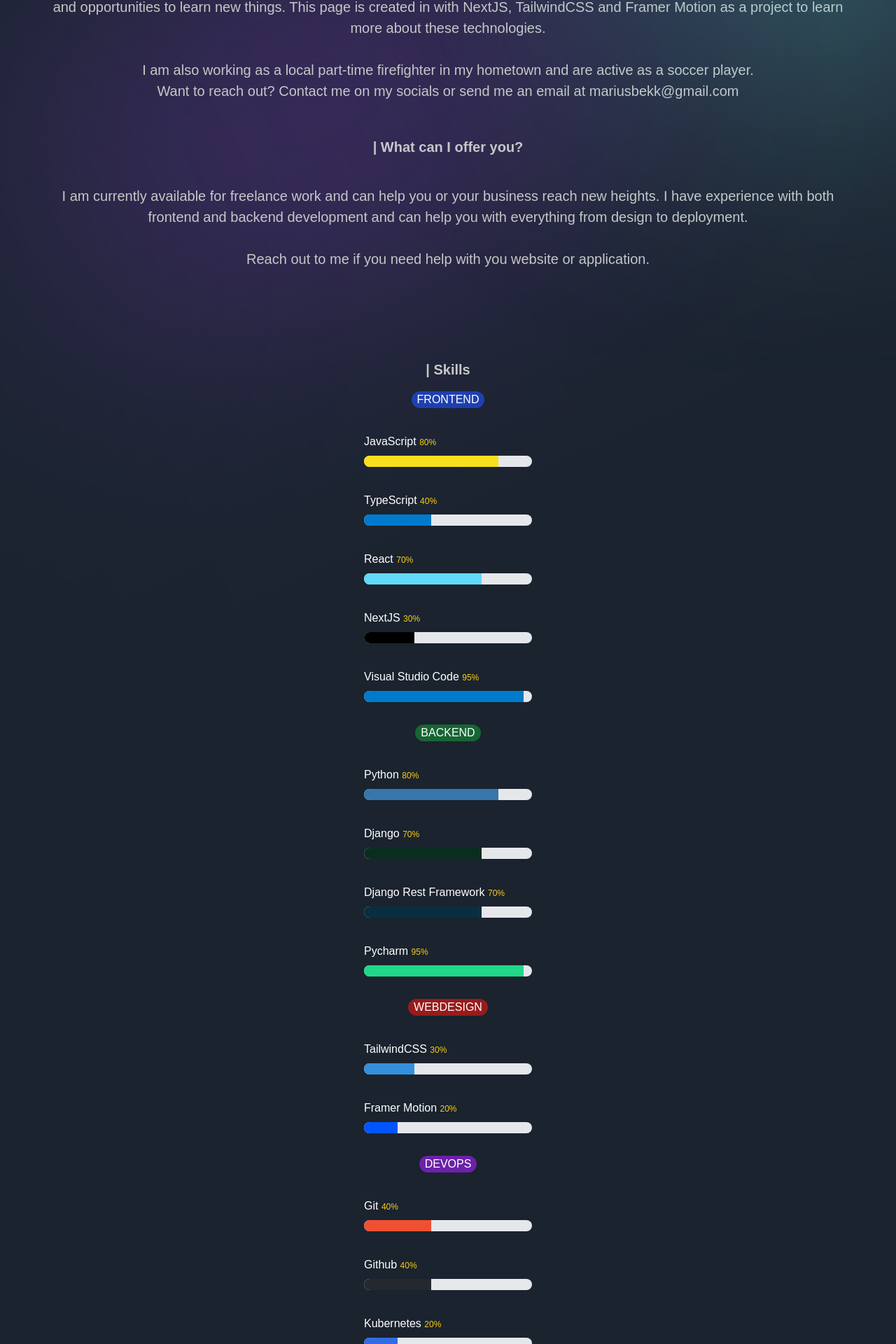
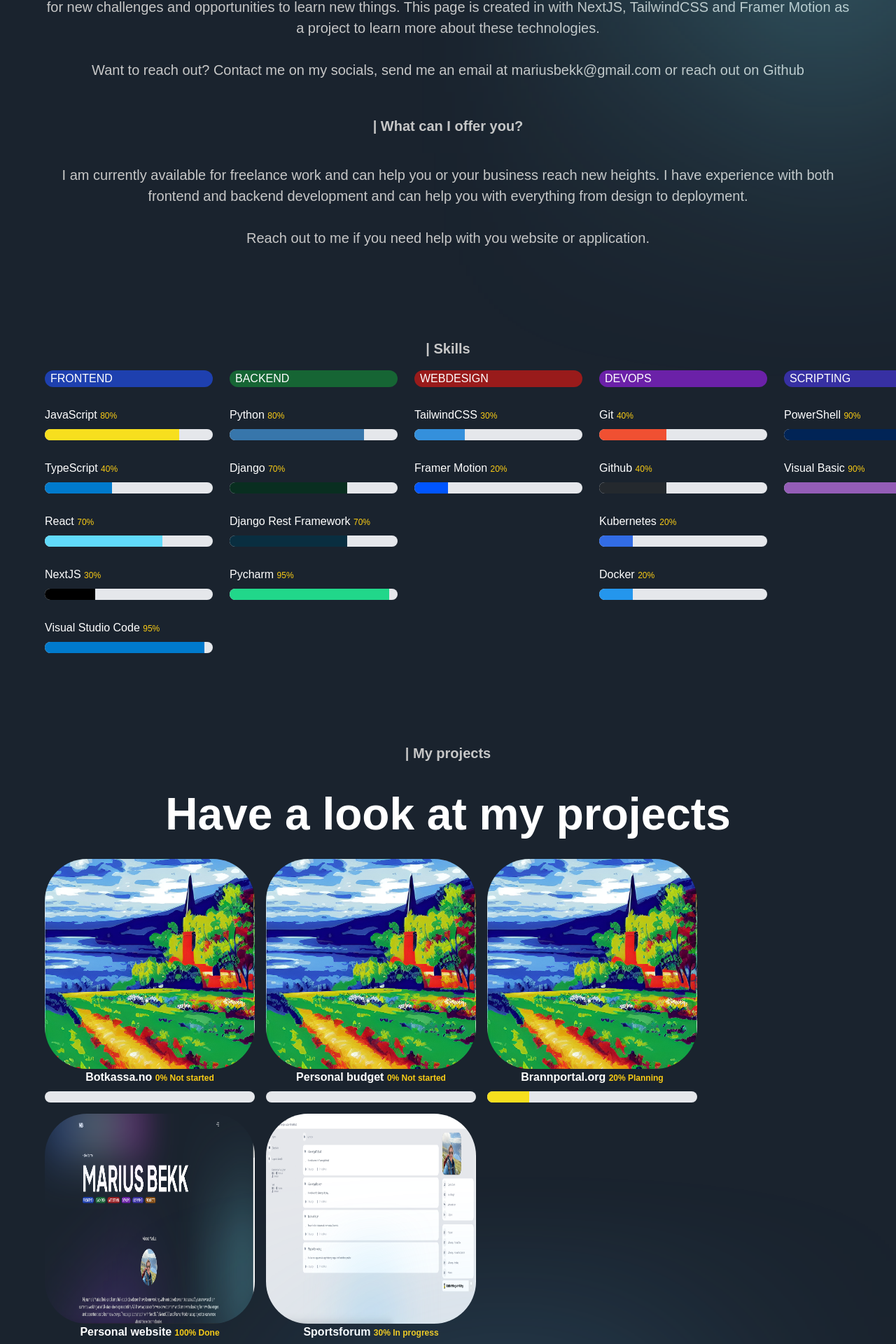
Before and after one commit to CynicalDuck/mariusbekk.no, a Next.js app: page / in a window 1280 px wide. Shown: the part 871-2791 px from the top of the page at 70% size. Built offline with nearby package versions, Linux system fonts and the light colour scheme; a web font is replaced by a local one.

Commit message:
Updatet views and projects

```diff
--- a/app/page.js
+++ b/app/page.js
@@ -7,12 +7,10 @@
     <Hero />
     <div className="relative">
       <About />
-      <div className="gradient-03 z-0" />
       <Skills />
     </div>
     <div className="relative">
       <Projects />
-      <div className="gradient-04 z-0" />
     </div>
     <Footer />
   </div>
--- a/components/Navbar.jsx
+++ b/components/Navbar.jsx
@@ -12,7 +12,6 @@
     whileInView="show"
     className={`${styles.xPaddings} py-8 relative`}
   >
-    <div className="absolute w-[50%] inset-0 gradient-01" />
     <div className={`${styles.innerWidth} mx-auto flex justify-between gap-8`}>
       <img src="/logo.svg" alt="logo" className="w-24" />
     </div>
--- a/components/ProjectsCard.jsx
+++ b/components/ProjectsCard.jsx
@@ -1,22 +1,15 @@
 "use client";
-
-import { motion } from "framer-motion";
-
-import styles from "../styles";
 import { fadeIn } from "../utils/motion";
 
 const ProjectsCard = ({
-  id,
   imgUrl,
   title,
   index,
-  active,
-  handleClick,
   barPercentage,
   barColor,
   description,
 }) => (
-  <motion.div
+  <div
     variants={fadeIn("right", "spring", index * 0.5, 0.75)}
     className={`flex flex-col place-items-center gap-4`}
   >
@@ -24,7 +17,7 @@
       <img
         src={imgUrl}
         alt={title}
-        className="w-[300px] h-[300px] rounded-[60px] object-cover"
+        className="w-[300px] h-[300px] rounded-[60px] object-content"
       />
 
       <h1 className="text-white font-semibold text-center">
@@ -53,7 +46,7 @@
         {description}
       </div>
     </div>
-  </motion.div>
+  </div>
 );
 
 export default ProjectsCard;
--- a/constants/index.js
+++ b/constants/index.js
@@ -4,7 +4,7 @@
     imgUrl: "/banner_1.jpeg",
     title: "Botkassa.no",
     description:
-      "Botkassa is an webapplication created to manage fines and payments for the soccer team Søndre Høland IL. It supports card, Vipps and manual payments.",
+      "Botkassa.no is an application created to help sports teams keeping track of fines and payments. The project is not yet started.",
     barPercentage: 0,
   },
   {
@@ -18,9 +18,9 @@
   {
     id: "project-3",
     imgUrl: "/banner_1.jpeg",
-    title: "Brannportal.no",
+    title: "Brannportal.org",
     description:
-      "Brannportal.no is an application created to keep track of the the missions I have been on as a volunteer firefighter. You can create users, firestations, fire departments and missions.",
+      "Brannportal.org is an application created to keep track of the the missions I have been on as a volunteer firefighter. You can create users, firestations, fire departments and missions.",
     barPercentage: 20,
   },
   {
@@ -28,24 +28,16 @@
     imgUrl: "/banner_3.png",
     title: "Personal website",
     description:
-      "This is the very site that you are looking at right now. It is created using Next.js and TailwindCSS and are hosted on Vercel. I am working on this project to gain knowledge about Next.js and TailwindCSS.",
+      "This is the very site that you are looking at right now. It is created using Next.js and TailwindCSS and are hosted on Vercel. I am working on this project to gain knowledge about Next.js and TailwindCSS so the site might change and be a bit buggy",
     barPercentage: 100,
   },
   {
-    id: "project-5",
-    imgUrl: "/banner_2.png",
-    title: "CAVT Portal",
+    id: "project-6",
+    imgUrl: "/banner_sportsforum.png",
+    title: "Sportsforum",
     description:
-      "The CAVT Portal is a web application created for Intility AS. The project is created with React and Typescript with Django and Django Rest Framework as backend. The portal is hosted in our own datacenter. The portal imports devices, users, companies and locations from several sources and binds it all toghter before presenting it to the users. Many features like autoscanning of incoming tickets, implementation and documentation are built in.",
-    barPercentage: 60,
-  },
-  {
-    id: "project-6",
-    imgUrl: "/banner_1.jpeg",
-    title: "Vålerenga på Nett",
-    description:
-      "VPN is a blog and web forum created for Vålerenga på nett. The project is created using React, Framer Motion and TailwindCSS for the frontend and Appwrite for the backend. The frontend is hosted at Vercel",
-    barPercentage: 1,
+      "Sportsforum is a discussion board application aimed at sports clubs and fan clubs. It will feature several features made specifically for this use.",
+    barPercentage: 30,
   },
 ];
 
--- a/sections/About.jsx
+++ b/sections/About.jsx
@@ -32,15 +32,18 @@
       >
         My name is Marius Bekk and I am a full-stack developer. I have been
         working with web development for about 3 years now and I am currently
-        working as a full time at Intility AS. I have a passion for web
-        development and I am always looking for new challenges and opportunities
-        to learn new things. This page is created in with NextJS, TailwindCSS
-        and Framer Motion as a project to learn more about these technologies.{" "}
-        <br /> <br />I am also working as a local part-time firefighter in my
-        hometown and are active as a soccer player.
-        <br />
-        Want to reach out? Contact me on my socials or send me an email at
-        mariusbekk@gmail.com
+        working as a full time at a large Norwegian company. I have a passion
+        for web development and I am always looking for new challenges and
+        opportunities to learn new things. This page is created in with NextJS,
+        TailwindCSS and Framer Motion as a project to learn more about these
+        technologies.
+        <br /> <br />
+        Want to reach out? Contact me on my socials, send me an email at
+        <a href="mailto:mariusbekk@gmail.com"> mariusbekk@gmail.com</a> or reach
+        out on{" "}
+        <a href="https://github.com/CynicalDuck" target="_blank">
+          Github
+        </a>
       </motion.p>
       <TypingText
         title="| What can I offer you?"
--- a/sections/Hero.jsx
+++ b/sections/Hero.jsx
@@ -7,31 +7,31 @@
 
 const Hero = () => (
   <section className={`${styles.yPaddings} sm:pl-16 pl-6`}>
-    <motion.div
+    <div
       variants={staggerContainer}
       initial="hidden"
       whileInView="show"
       viewport={{ once: false, amout: 0.25 }}
       className={`${styles.innerWidth} mx-auto flex flex-col`}
     >
-      <motion.p
+      <p
         variants={textVariant(0.9)}
         initial="hidden"
         whileInView="show"
         className="text-white"
       >
         Hello, it's me
-      </motion.p>
-      <motion.h1
+      </p>
+      <h1
         variants={textVariant(1.2)}
         initial="hidden"
         whileInView="show"
         className={styles.heroHeading}
       >
         Marius Bekk
-      </motion.h1>
+      </h1>
       <div className="flex flex-wrap gap-4">
-        <motion.p
+        <p
           variants={textVariant(1.5)}
           initial="hidden"
           whileInView="show"
@@ -41,8 +41,8 @@
           }}
         >
           FRONTEND
-        </motion.p>
-        <motion.p
+        </p>
+        <p
           variants={textVariant(1.7)}
           initial="hidden"
           whileInView="show"
@@ -52,8 +52,8 @@
           }}
         >
           BACKEND
-        </motion.p>
-        <motion.p
+        </p>
+        <p
           variants={textVariant(1.9)}
           initial="hidden"
           whileInView="show"
@@ -63,8 +63,8 @@
           }}
         >
           WEBDESIGN
-        </motion.p>
-        <motion.p
+        </p>
+        <p
           variants={textVariant(2.1)}
           initial="hidden"
           whileInView="show"
@@ -74,8 +74,8 @@
           }}
         >
           DEVOPS
-        </motion.p>
-        <motion.p
+        </p>
+        <p
           variants={textVariant(2.3)}
           initial="hidden"
           whileInView="show"
@@ -85,8 +85,8 @@
           }}
         >
           SCRIPTING
-        </motion.p>
-        <motion.p
+        </p>
+        <p
           variants={textVariant(2.5)}
           initial="hidden"
           whileInView="show"
@@ -96,9 +96,9 @@
           }}
         >
           PROJECTS
-        </motion.p>
+        </p>
       </div>
-    </motion.div>
+    </div>
   </section>
 );
 
--- a/sections/Projects.jsx
+++ b/sections/Projects.jsx
@@ -27,6 +27,7 @@
           title={<>Have a look at my projects</>}
           textStyles="text-center"
         />
+        <div className="flex flex-row gap-4 flex-wrap">
           {projects.map((project, index) => (
             <ProjectsCard
               key={project.id}
@@ -38,6 +39,7 @@
               handleClick={setActive}
             />
           ))}
+        </div>
       </motion.div>
     </section>
   );
--- a/sections/Skills.jsx
+++ b/sections/Skills.jsx
@@ -17,13 +17,16 @@
     >
       <TypingText title="| Skills" textStyles="text-center font-semibold" />
     </motion.div>
+    <div className="flex flex-col gap-2 flex-col-">
       <motion.div
         variants={staggerContainer}
         initial="hidden"
         whileInView="show"
-      viewport={{ once: false, amount: 0.25 }}
+        viewport={{ once: true, amount: 0.25 }}
         className={`${styles.innerWidth} mx-auto flex flex-col flex-wrap gap-4 place-items-center justify-center`}
       >
+        <div className="flex flex-row gap-6">
+          <div className="flex flex-col gap-2">
             <motion.p
               variants={textVariant(0.2)}
               initial="hidden"
@@ -60,7 +63,11 @@
               initial="hidden"
               whileInView="show"
             >
-        <SkillBar title="React" barColor={"bg-react-blue"} barPercentage={70} />
+              <SkillBar
+                title="React"
+                barColor={"bg-react-blue"}
+                barPercentage={70}
+              />
             </motion.div>
             <motion.div
               variants={textVariant(0.2)}
@@ -84,6 +91,8 @@
                 barPercentage={95}
               />
             </motion.div>
+          </div>
+          <div className="flex flex-col gap-2">
             <motion.p
               variants={textVariant(0.2)}
               initial="hidden"
@@ -137,6 +146,8 @@
                 barPercentage={95}
               />
             </motion.div>
+          </div>
+          <div className="flex flex-col gap-2">
             <motion.p
               variants={textVariant(0.2)}
               initial="hidden"
@@ -168,6 +179,8 @@
                 barPercentage={20}
               />
             </motion.div>
+          </div>
+          <div className="flex flex-col gap-2">
             <motion.p
               variants={textVariant(0.2)}
               initial="hidden"
@@ -182,7 +195,11 @@
               initial="hidden"
               whileInView="show"
             >
-        <SkillBar title="Git" barColor={"bg-git-orange"} barPercentage={40} />
+              <SkillBar
+                title="Git"
+                barColor={"bg-git-orange"}
+                barPercentage={40}
+              />
             </motion.div>
             <motion.div
               variants={textVariant(0.2)}
@@ -217,6 +234,8 @@
                 barPercentage={20}
               />
             </motion.div>
+          </div>
+          <div className="flex flex-col gap-2">
             <motion.p
               variants={textVariant(0.2)}
               initial="hidden"
@@ -248,7 +267,10 @@
                 barPercentage={90}
               />
             </motion.div>
+          </div>
+        </div>
       </motion.div>
+    </div>
   </section>
 );
 
```
Also changed, not shown: public/banner_sportsforum.png (added). Lines whose indentation alone changed are shown as unchanged.
